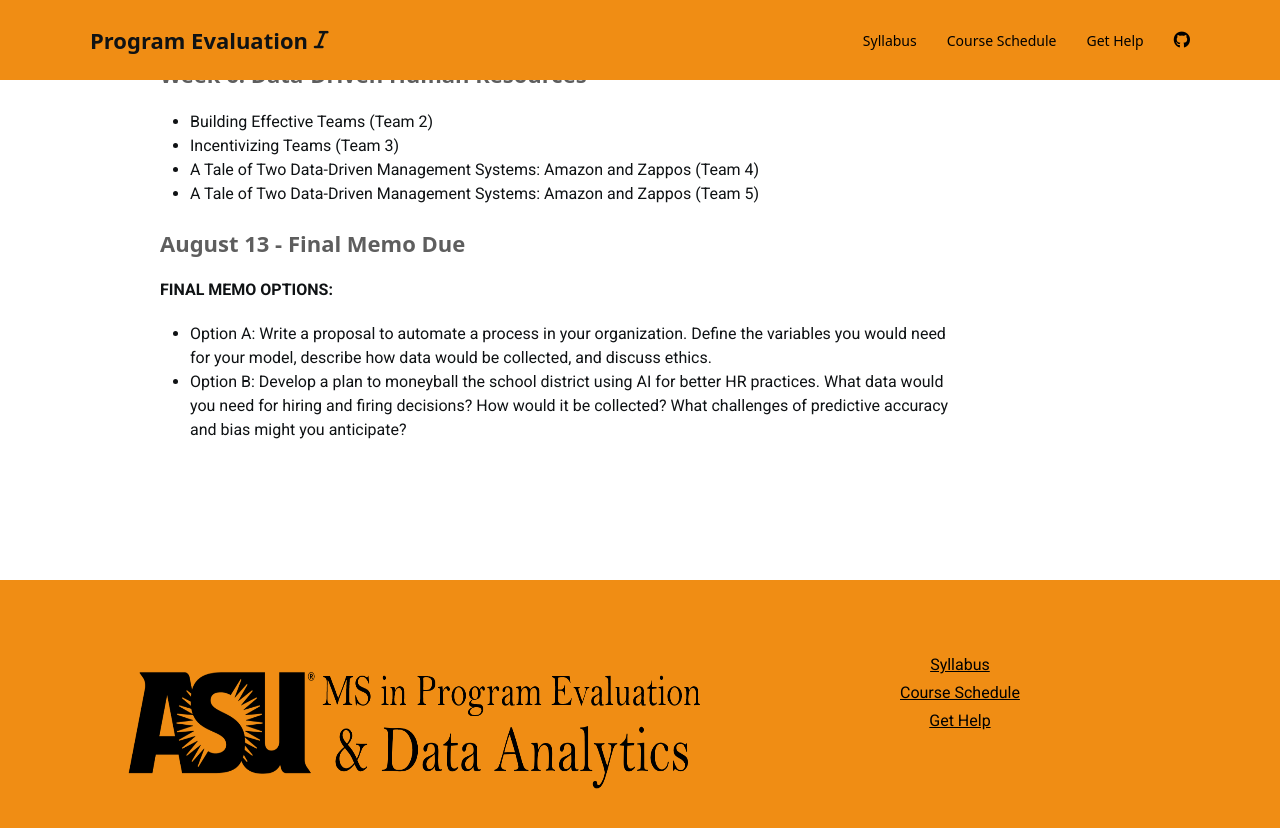
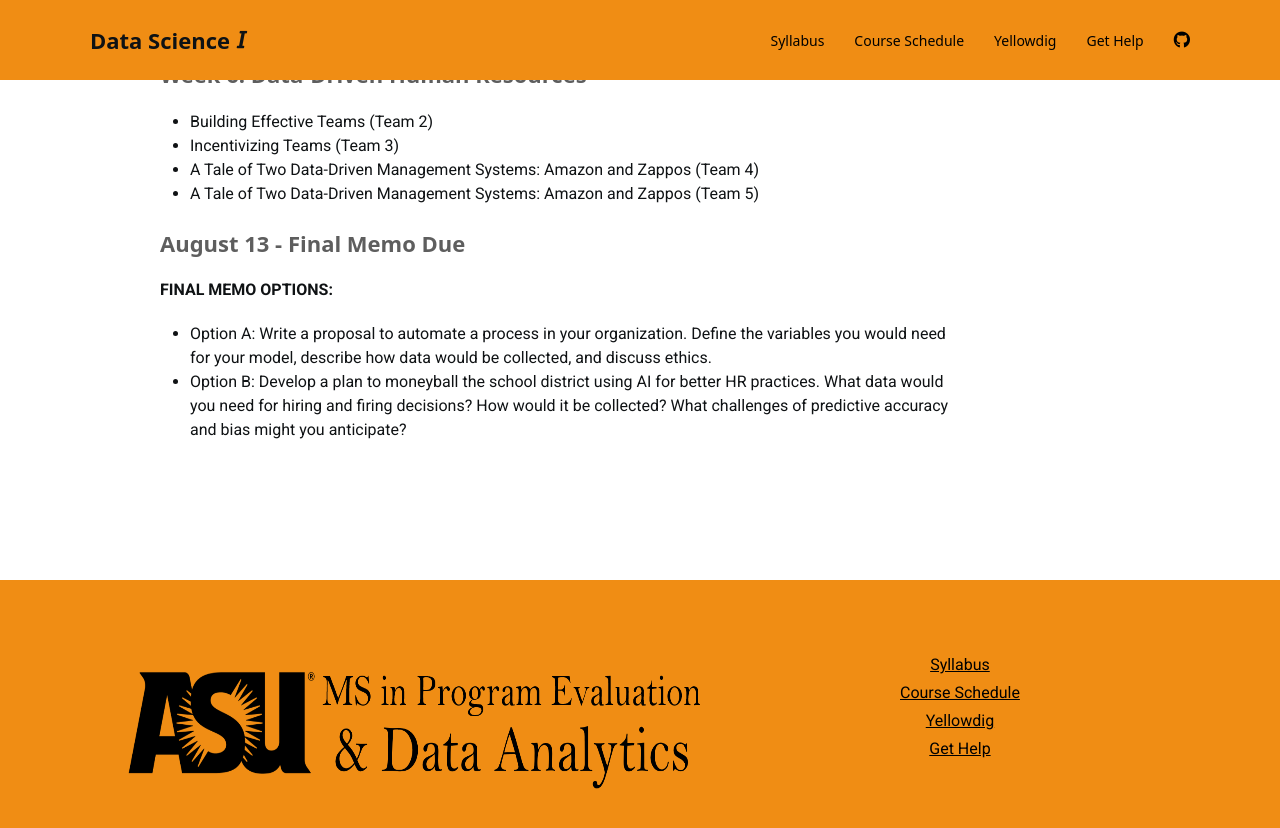
Before and after one commit to DS4PS/cpp-526-fall-2019, a Jekyll site: the page built from index.md, in a window 1280 px wide and 900 px high, scrolled down 9987 px. Shown: the top 828 px of the window. Built offline with Jekyll 4.4.1, drawn with Linux system fonts in a browser that asks for light colours; nearby versions of some CDN libraries; a style sheet for code colours, icons or effects is not loaded; some of the changed lines change nothing that is shown.

Commit message:
Update _config.yml

```diff
--- a/_config.yml
+++ b/_config.yml
@@ -10,8 +10,8 @@
 
 # Site subpath, e.g. /blog
 url :               "https://ds4ps.github.io"
-baseurl:            "/cpp-523-fall-2019"
-course_url:         "http://ds4ps.org/cpp-523-fall-2019/"
+baseurl:            "/cpp-526-fall-2019"
+course_url:         "http://ds4ps.org/cpp-526-fall-2019/"
 
 # Permalink URLs structure, for permalink style options see: https://jekyllrb.com/docs/permalinks/
 permalink:          /:title/
@@ -21,7 +21,7 @@
 # Header text on the left
 brand:
     image:          # logo.svg  # e.g. logo.png, upload logo image file to /assets/img/ folder
-    text:           "Program Evaluation"    # if the above "logo:" image variable  is not set, this text logo is displayed instead
+    text:           "Data Science"    # if the above "logo:" image variable  is not set, this text logo is displayed instead
        # in the default html file add extra fav icons to header for parts II and III
 
 
@@ -32,16 +32,13 @@
   url:
 - title: Course Schedule
   url: schedule/
-# - title: Yellowdig
+- textbook: Textbook
+  url: 'https://ds4ps.org/Data-Science-Class/TEXTBOOK/docs/index.html'
+- title: Yellowdig
 #   url: https://asu.instructure.com/courses/26991/assignments/569550
 - title: Get Help
   url: help/
 
-footer:
-- title: Home
-  url: /
-- title: Course Schedule
-  url: /schedule/
 
 
 # Default author settings
@@ -52,8 +49,8 @@
 github_info:
     username:          DS4PS # Github location of the course
     branch:            master
-    website-repo:      cpp-523-fall-2019
-    course-repo:       cpp-523-fall-2019
+    website-repo:      cpp-526-fall-2019
+    course-repo:       cpp-526-fall-2019
 
 # Author settings, displayed on post and doc pages if front matter references author name e.g. author: peter
 authors:
```
